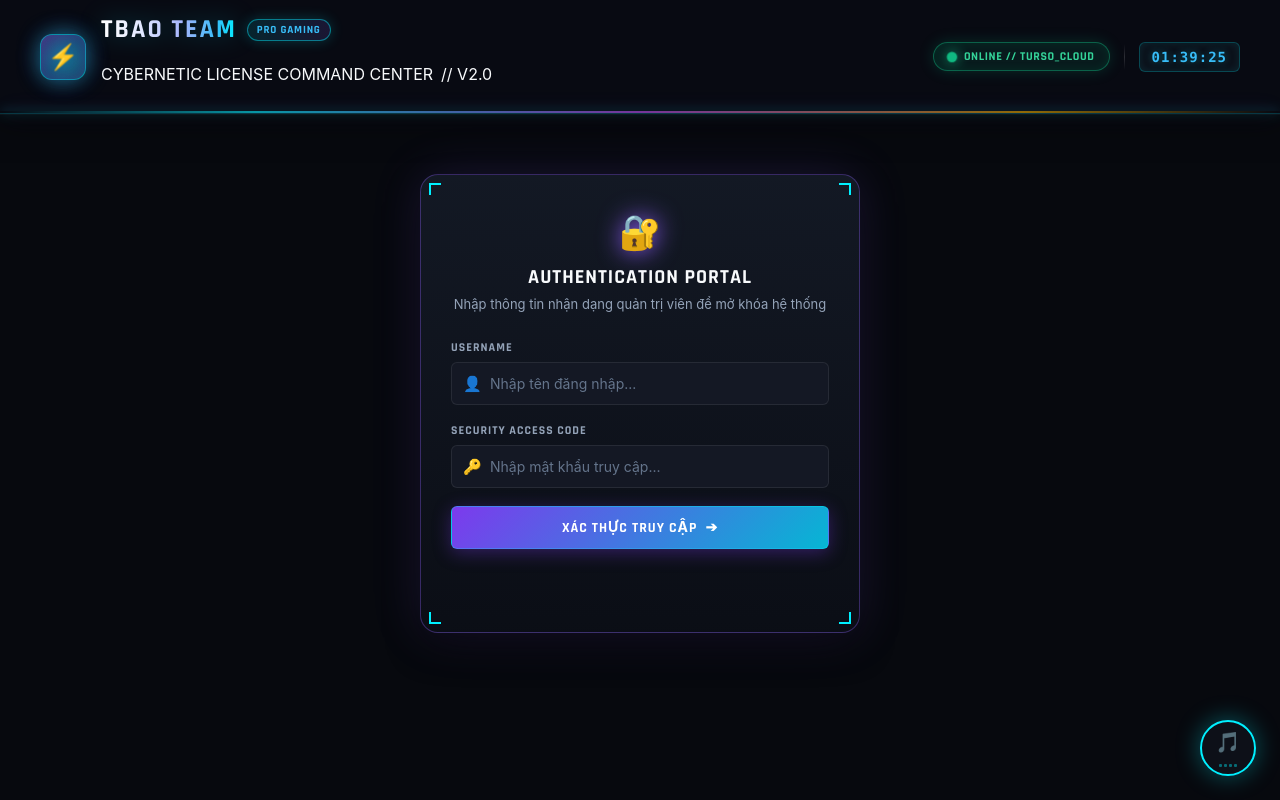
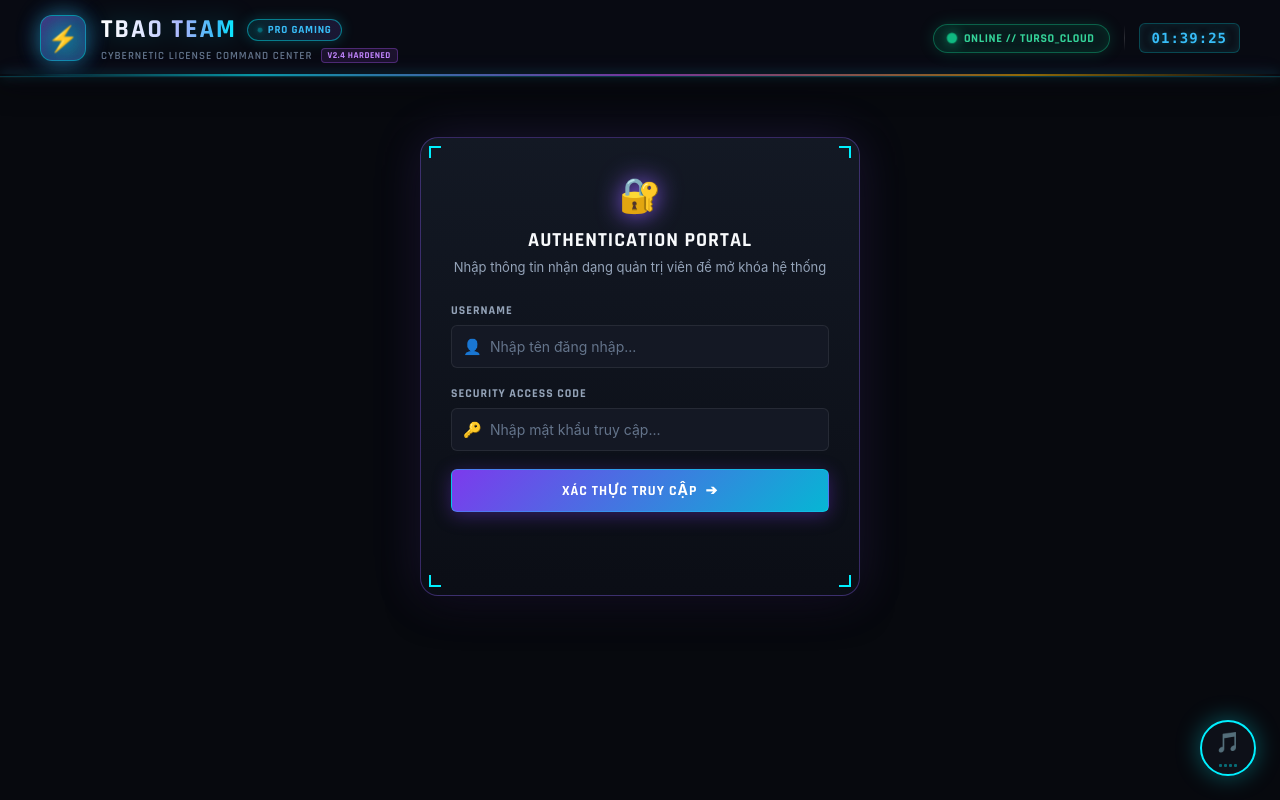
Before and after one commit to tbaodev-code/tbao-key-server, a website: page public/index.html in a window 1280 px wide. Drawn offline with Linux system fonts and the light colour scheme; no server answers.

Commit message:
feat: upload public/index.html

```diff
--- a/public/index.html
+++ b/public/index.html
@@ -25,12 +25,12 @@
       <div class="brand-text">
         <div class="brand-title-row">
           <h1 class="brand-title">TBAO TEAM</h1>
-          <span class="cyber-tag">PRO GAMING</span>
+          <span class="cyber-tag"><span class="tag-pulse-dot"></span>PRO GAMING</span>
         </div>
-        <p class="brand-sub-row">
-          <span class="cyber-sub-highlight">CYBERNETIC LICENSE COMMAND CENTER</span>
-          <span class="cyber-sub-dim">// V2.0</span>
-        </p>
+        <div class="brand-sub-row">
+          <small class="brand-subtitle">CYBERNETIC LICENSE COMMAND CENTER</small>
+          <span class="version-chip">V2.4 HARDENED</span>
+        </div>
       </div>
     </div>
 
```
